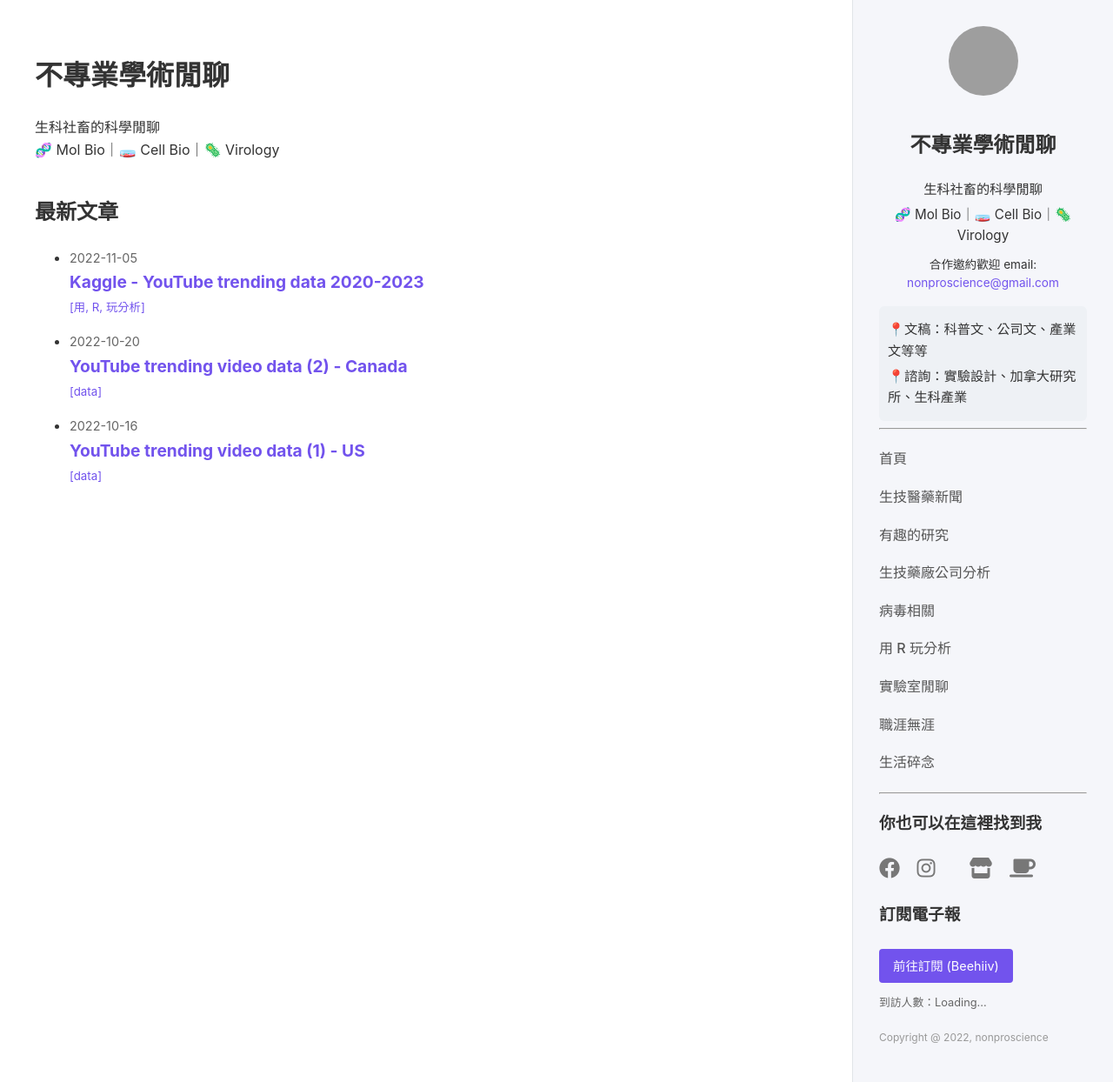
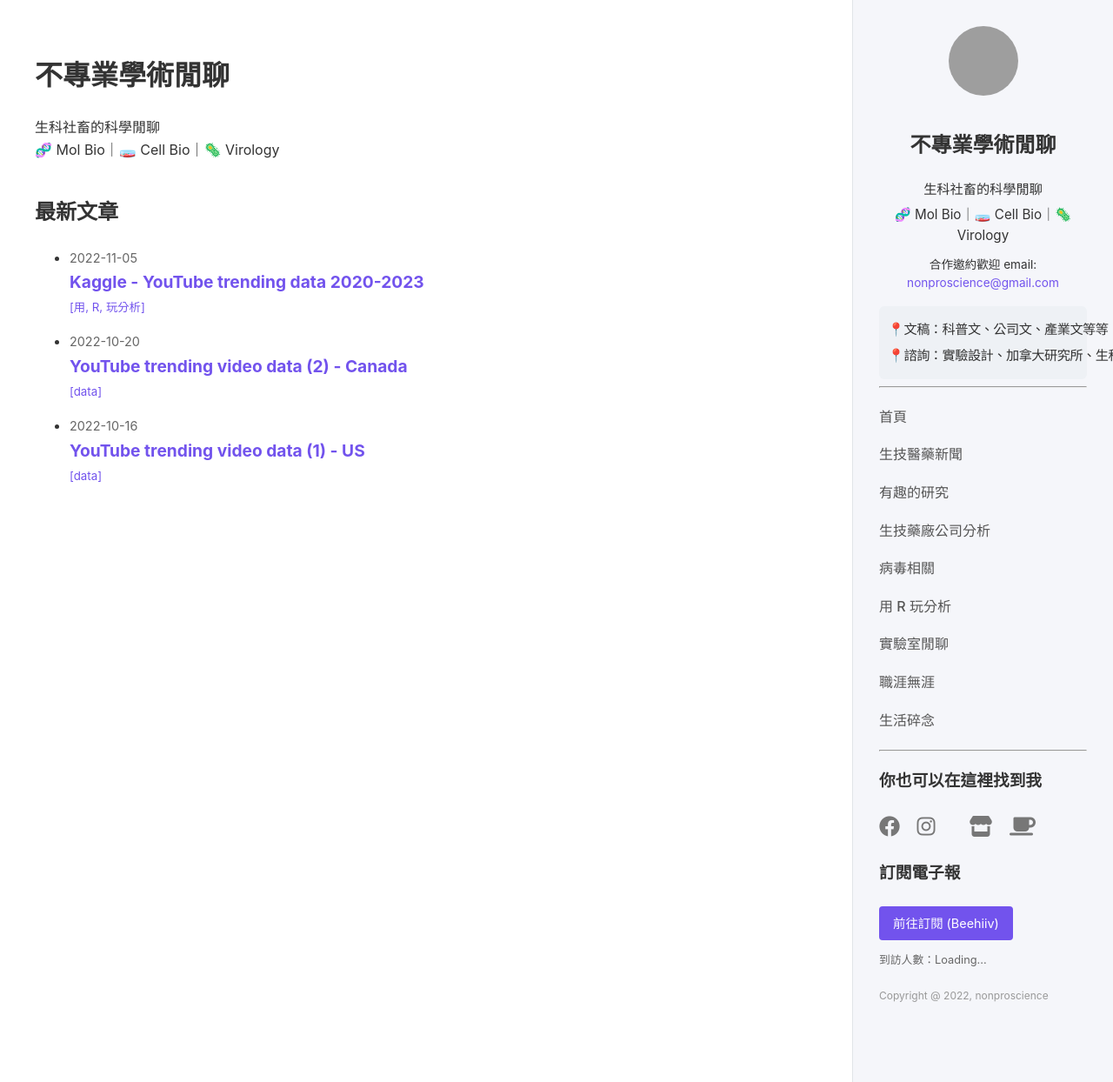
Before and after one commit to lindakang/lindakang.github.io, a Jekyll site: the page built from index.md, in a window 1280 px wide and 1244 px high. Shown: the whole window at 87% size. Built offline with Jekyll 4.4.1, drawn with Linux system fonts in a browser that asks for light colours; comment, search, counter and statistics services are not loaded; grey boxes are pictures that could not be loaded.

Commit message:
Update default.html

```diff
--- a/_layouts/default.html
+++ b/_layouts/default.html
@@ -36,9 +36,9 @@
             <p>🧬 Mol Bio｜🧫 Cell Bio｜🦠 Virology</p>
             <p style="font-size: 0.85em; margin-top: 10px;">合作邀約歡迎 email:<br>
             <a href="mailto:nonproscience@gmail.com">nonproscience@gmail.com</a></p>
-            <div class="intro-details">
-                <p>📍文稿：科普文、公司文、產業文等等</p>
-                <p>📍諮詢：實驗設計、加拿大研究所、生科產業</p>
+            <div class="intro-details" style="font-size: 0.9em; letter-spacing: -0.5px;">
+                <p style="white-space: nowrap;">📍文稿：科普文、公司文、產業文等等</p>
+                <p style="white-space: nowrap;">📍諮詢：實驗設計、加拿大研究所、生科產業</p>
             </div>
         </div>
 
```
